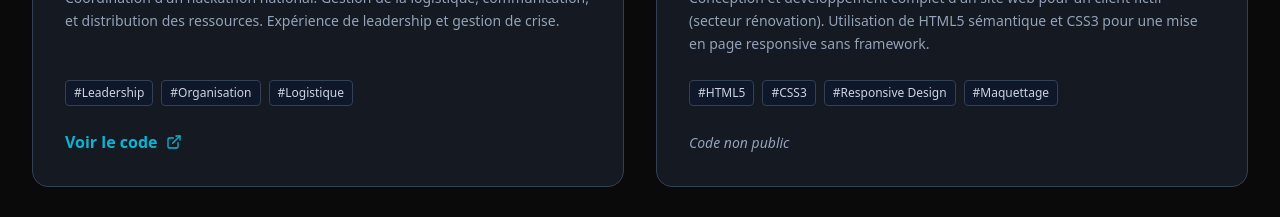
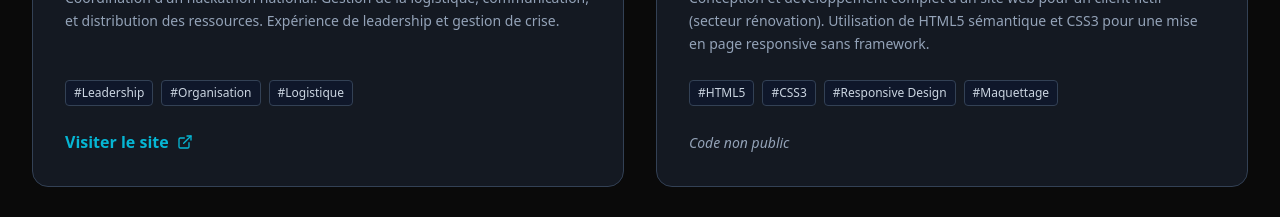
Before and after one commit to Cheick6/mon-portfolio, a React (Create React App) app: page / in a window 1280 px wide. Shown: the part 3280-3497 px from the top of the page. Built offline with nearby package versions, Linux system fonts and the light colour scheme.

Commit message:
changementent du bouton pour qu'il s'adapte mieux (24h de l'info)

```diff
--- a/src/Portfolio.jsx
+++ b/src/Portfolio.jsx
@@ -536,7 +536,9 @@ const Portfolio = () => {
                       </div>
                       {project.link !== "#" ? (
                         <a href={project.link} target="_blank" rel="noopener noreferrer" className="inline-flex items-center gap-2 text-cyan-500 font-bold hover:underline transition-all transform hover:translate-x-2">
-                          Voir le code <ExternalLink size={16} />
+                          {/* Si le projet est celui des 24H, on écrit "Visiter le site", sinon "Voir le code" */}
+                          {project.title.includes("24H") ? "Visiter le site" : "Voir le code"}
+                          <ExternalLink size={16} />
                         </a>
                       ) : (
                         <span className={`${theme.textMuted} text-sm italic`}>Code non public</span>
```
